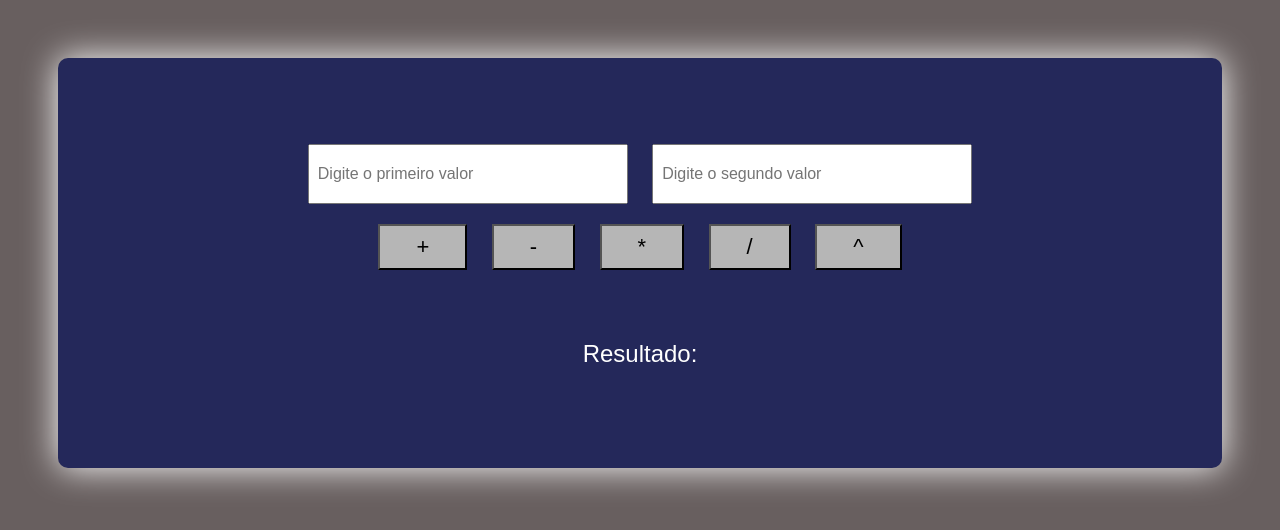
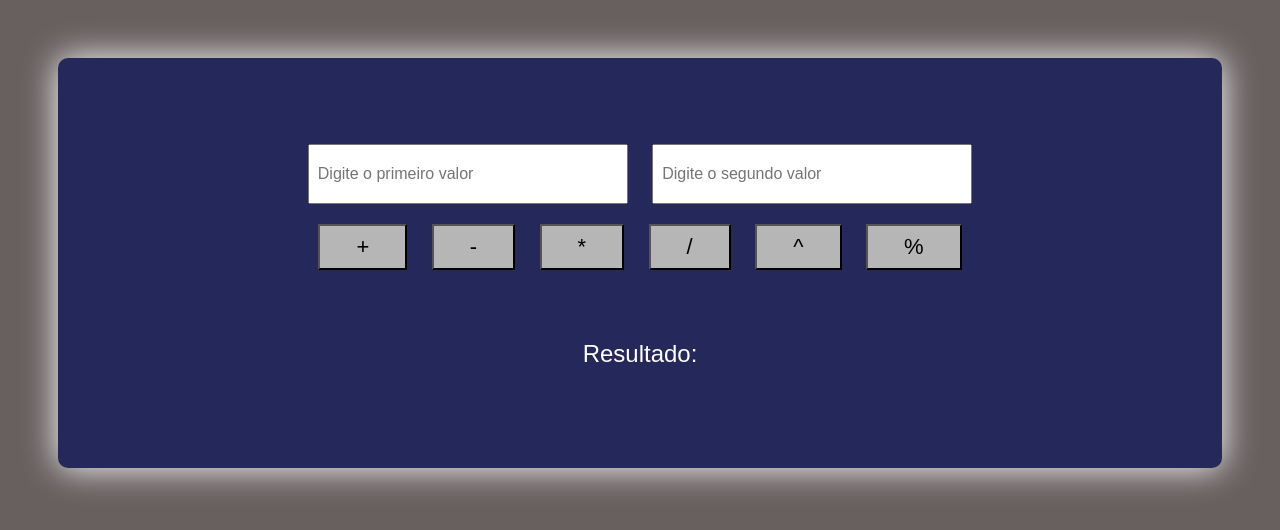
Before and after one commit to ianfrvnco/calculadora, a plain HTML site: page index.html in a window 1280 px wide. Drawn offline with Linux system fonts and the light colour scheme.

Commit message:
atualização

```diff
--- a/index.html
+++ b/index.html
@@ -18,6 +18,7 @@
         <button id="multiplicacao" onclick="multiplicar()">*</button>
         <button id="divisao" onclick="dividir()">/</button>
         <button id="potencia" onclick="potencia()">^</button>
+        <button id="resto" onclick="resto()">%</button>
       </div>
       <p id="resultado">Resultado:</p>
     </div>
--- a/script.js
+++ b/script.js
@@ -37,3 +37,11 @@ function potencia() {
 
   document.getElementById("resultado").innerText = `Resultado: ${resultado}`;
 }
+
+function resto() {
+  const v1 = Number(document.getElementById("valor1").value);
+  const v2 = Number(document.getElementById("valor2").value);
+  const resultado = v1 % v2;
+
+  document.getElementById("resultado").innerText = `Resultado: ${resultado}`;
+}
```
